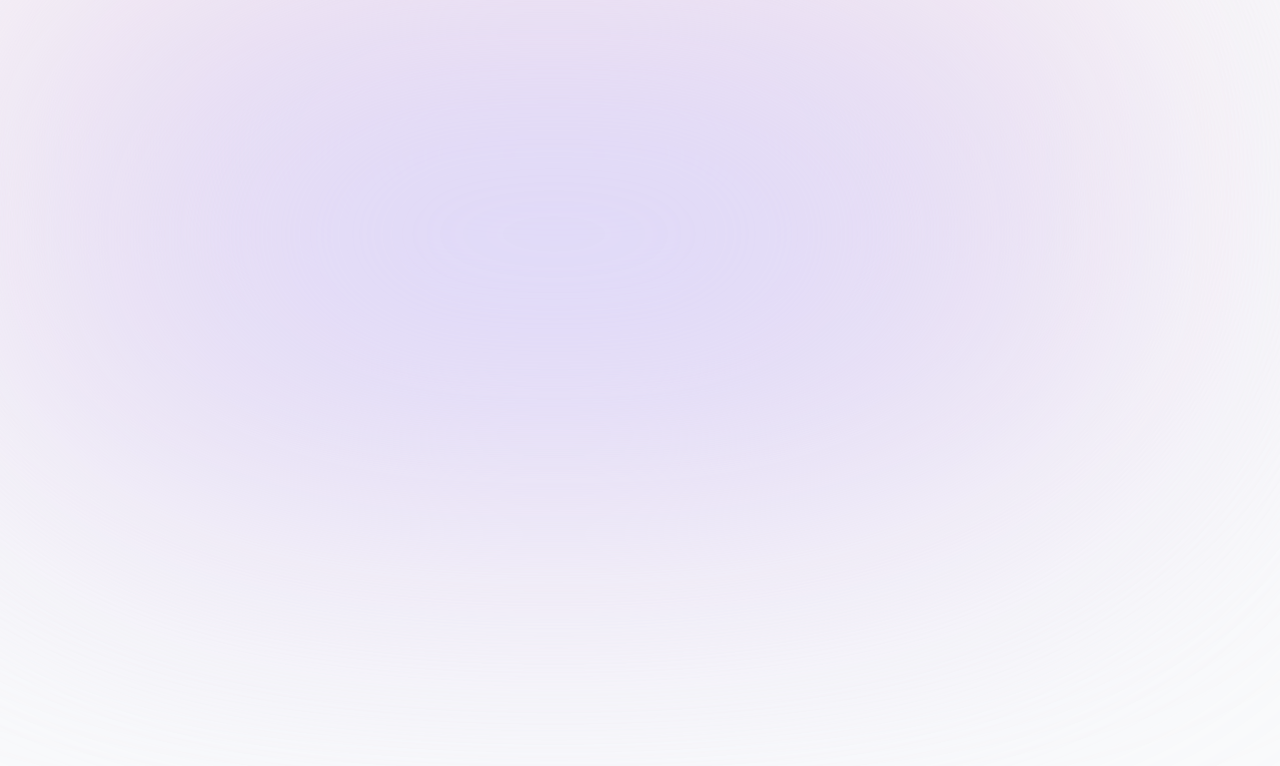
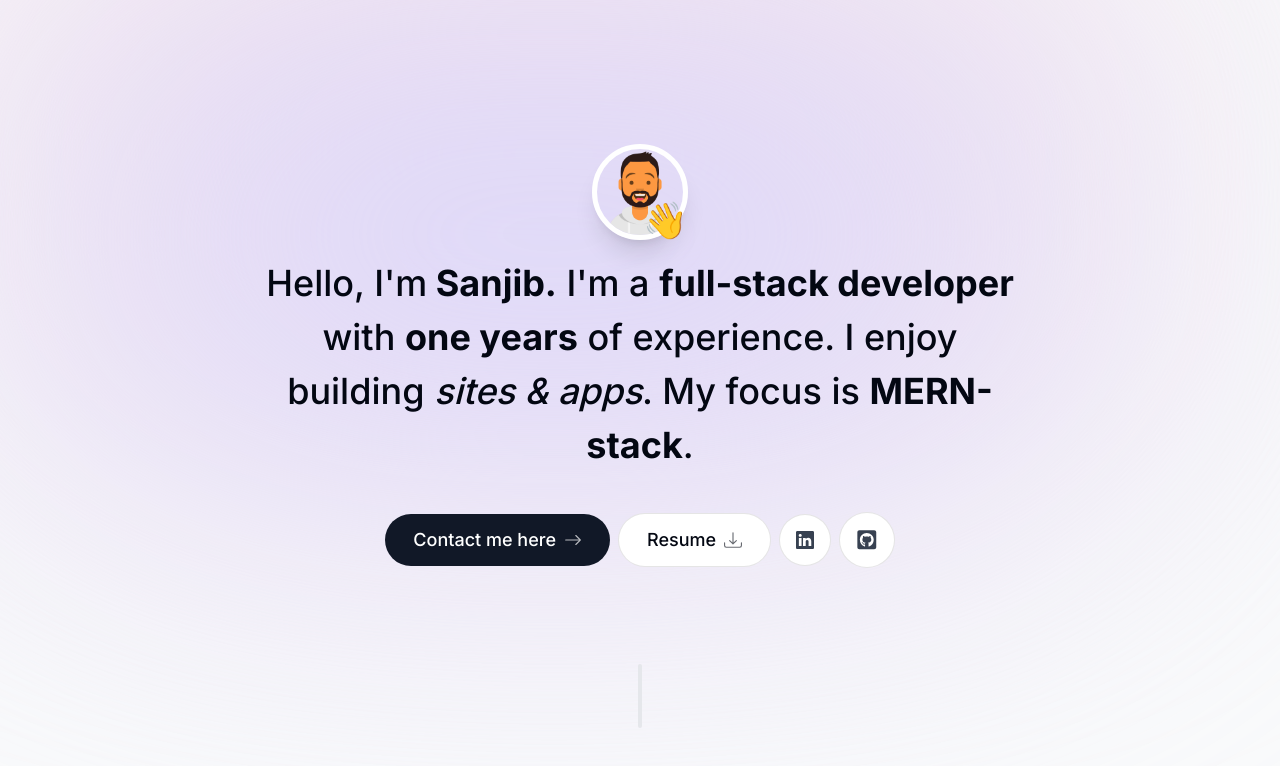
Before and after one commit to sanjib-12/my-portfolio, a Next.js app: page / in a window 1280 px wide. Shown: the top 766 px of the page. Built offline with nearby package versions, Linux system fonts and the light colour scheme.

Commit message:
added the intro section

```diff
--- a/app/layout.tsx
+++ b/app/layout.tsx
@@ -17,7 +17,7 @@
 }) {
    return (
       <html lang="en">
-         <body className={`${inter.className} bg-gray-50 text-gray-950`}>
+         <body className={`${inter.className} bg-gray-50 text-gray-950 relative h-[5000px] pt-28 sm:pt-36`}>
             <div className="bg-[#fbe2e3] absolute top-[-6rem] -z-10 right-[11rem] h-[31.25rem] w-[31.25rem] rounded-full blur-[10rem] sm:w-[68.75rem]"></div>
             <div className="bg-[#dbd7fb] absolute top-[-1rem] -z-10 right-[11rem] h-[31.25rem] w-[31.25rem] rounded-full blur-[10rem] sm:w-[68.75rem]"></div>
             {children}
--- a/app/page.tsx
+++ b/app/page.tsx
@@ -1,8 +1,10 @@
-
+import Intro from '@/components/intro'
+import SectionDivider from '@/components/section-divider'
 export default function Home() {
   return (
-    <main className="flex min-h-screen flex-col items-center justify-between p-24">
-
+    <main className="flex flex-col items-center px-4">
+      <Intro/>
+      <SectionDivider/>
     </main>
   )
 }
--- /dev/null
+++ b/components/intro.tsx
@@ -0,0 +1,107 @@
+"use client";
+
+import React from "react";
+import Image from "next/image";
+import { motion } from "framer-motion";
+import Link from "next/link";
+import { BsArrowRight, BsDownload, BsLinkedin } from "react-icons/bs";
+
+import profilePic from "@/public/avatar.png";
+import { FaGithubSquare } from "react-icons/fa";
+
+export default function Intro() {
+   return (
+      <section className="max-w-[50rem] text-center sm:mb-0">
+         <div className="flex items-center justify-center">
+            <div className="relative">
+               <motion.div
+                  initial={{ opacity: 0, scale: 0 }}
+                  animate={{ opacity: 1, scale: 1 }}
+                  transition={{
+                     type: "tween",
+                     duration: 0.2,
+                  }}
+               >
+                  <Image
+                     src={profilePic}
+                     alt="Sanjib portraits"
+                     width="192"
+                     height="192"
+                     quality="95"
+                     priority={true}
+                     className="h-24 w-24 rounded-full object-cover border-[0.35rem] border-white shadow-xl"
+                  />
+               </motion.div>
+
+               <motion.span
+                  className="absolute bottom-0 right-0 text-4xl"
+                  initial={{ opacity: 0, scale: 0 }}
+                  animate={{ opacity: 1, scale: 1 }}
+                  transition={{
+                     type: "spring",
+                     stiffness: 125,
+                     delay: 0.1,
+                     duration: 0.7,
+                  }}
+               >
+                  👋
+               </motion.span>
+            </div>
+         </div>
+
+         <motion.p
+            className="mb-10 mt-4 px-4 text-2xl font-medium !leading-[1.5] sm:text-4xl"
+            initial={{ opacity: 0, y: 100 }}
+            animate={{ opacity: 1, y: 0 }}
+         >
+            Hello, I'm<span className="font-bold"> Sanjib.</span> I'm a{" "}
+            <span className="font-bold">full-stack developer</span> with{" "}
+            <span className="font-bold">one years</span> of experience. I enjoy
+            building <span className="italic">sites & apps</span>. My focus is{" "}
+            <span className="font-bold">MERN-stack</span>.
+         </motion.p>
+
+         <motion.div
+            className="flex flex-col sm:flex-row items-center justify-center gap-2 px-4 text-lg font-medium"
+            initial={{ opacity: 0, y: 100 }}
+            animate={{ opacity: 1, y: 0 }}
+            transition={{
+               delay: 0.1,
+            }}
+         >
+            <Link
+               href="#contact"
+               className="group bg-gray-900 text-white px-7 py-3 flex items-center gap-2 rounded-full outline-none focus:scale-110 hover:scale-110 haver:bg-gray-950 active:scale-105 transition"
+            >
+               Contact me here{" "}
+               <BsArrowRight className="opacity-70 group-hover:translate-x-1 transition" />
+            </Link>
+
+            <a
+               className="group bg-white  px-7 py-3 flex items-center gap-2 rounded-full outline-none focus:scale-110 hover:scale-110  active:scale-105 transition cursor-pointer border border-black/10"
+               href="/Resume.pdf"
+               target="_blank"
+            >
+               Resume{" "}
+               <BsDownload className="opacity-60 group-hover:translate-y-1 transition" />
+            </a>
+
+            <a
+               className="bg-white  p-4 text-gray-700 flex items-center gap-2 rounded-full focus:scale-[1.15] hover:scale-[1.15]  hover:text-gray-950 active:scale-[1.15] transition cursor-pointer border border-black/10"
+               href="https://www.linkedin.com/in/sanjib-barakoti/"
+               target="_blank"
+            >
+               <BsLinkedin />
+            </a>
+
+            <a
+               className="bg-white  p-4 text-gray-700 flex items-center gap-2 text-[1.35rem] rounded-full focus:scale-[1.15] hover:scale-[1.15]  hover:text-gray-950 active:scale-[1.15] transition cursor-pointer border border-black/10 "
+               href="https://github.com/sanjib-12"
+               target="_blank"
+            >
+               <FaGithubSquare />
+            </a>
+         </motion.div>
+      </section>
+   );
+}
--- /dev/null
+++ b/components/section-divider.tsx
@@ -0,0 +1,15 @@
+"use client";
+
+import React from 'react';
+import { motion } from 'framer-motion';
+
+export default function SectionDivider () {
+   return(
+      <motion.div
+         className='bg-gray-200 my-24 h-16 w-1 rounded-full sm:block'
+         initial={{opacity: 0, y: 100}}
+         animate={{opacity: 1, y: 0}}
+         transition={{delay: 0.125}}
+      ></motion.div>
+   )
+}
```
Also changed, not shown: .eslintrc.json, public/avatar.png (added), 1 other file (tests, documents, lock files or other folders).
